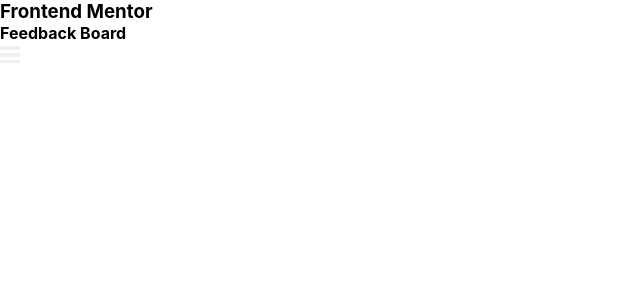
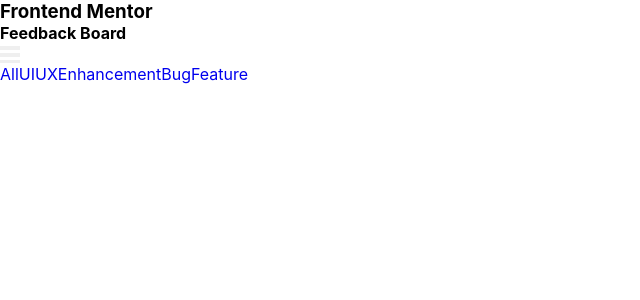
Before and after one commit to sammyodiagbe/product_feedback_app, a React (Create React App) app: page / in a window 1280 px wide. Shown: the top 300 px of the page, without its empty margins (0-640 px from the left). Built offline with nearby package versions, Linux system fonts and the light colour scheme.

Commit message:
structuring

```diff
--- a/src/components/nav.js
+++ b/src/components/nav.js
@@ -1,6 +1,7 @@
 import { useState } from "react";
 import hamBurgerImage from "../assets/shared/mobile/icon-hamburger.svg";
 import closeImage from "../assets/shared/mobile/icon-close.svg";
+import { Link } from "react-router-dom";
 
 const Nav = (showNavigation) => {
   const [showSidebar, toggleSidebar] = useState(false);
@@ -27,6 +28,17 @@
           </button>
         )}
       </div>
+      <div className="pf-filter-roadmap-container">
+        <div className="pf-filter">
+          <Link>All</Link>
+          <Link>UI</Link>
+          <Link>UX</Link>
+          <Link>Enhancement</Link>
+          <Link>Bug</Link>
+          <Link>Feature</Link>
+        </div>
+        <div className="pf-roadmap"></div>
+      </div>
     </nav>
   ) : null;
 };
--- a/src/styles/_reset.scss
+++ b/src/styles/_reset.scss
@@ -8,3 +8,7 @@
 body,html {
     font-size: 16px;
 }
+
+a {
+    text-decoration: none;
+}
--- a/src/styles/index.css
+++ b/src/styles/index.css
@@ -8,4 +8,8 @@
 body, html {
   font-size: 16px;
 }
+
+a {
+  text-decoration: none;
+}
 /*# sourceMappingURL=index.css.map */
```
Also changed, not shown: 1 other file (tests, documents, lock files or other folders).
